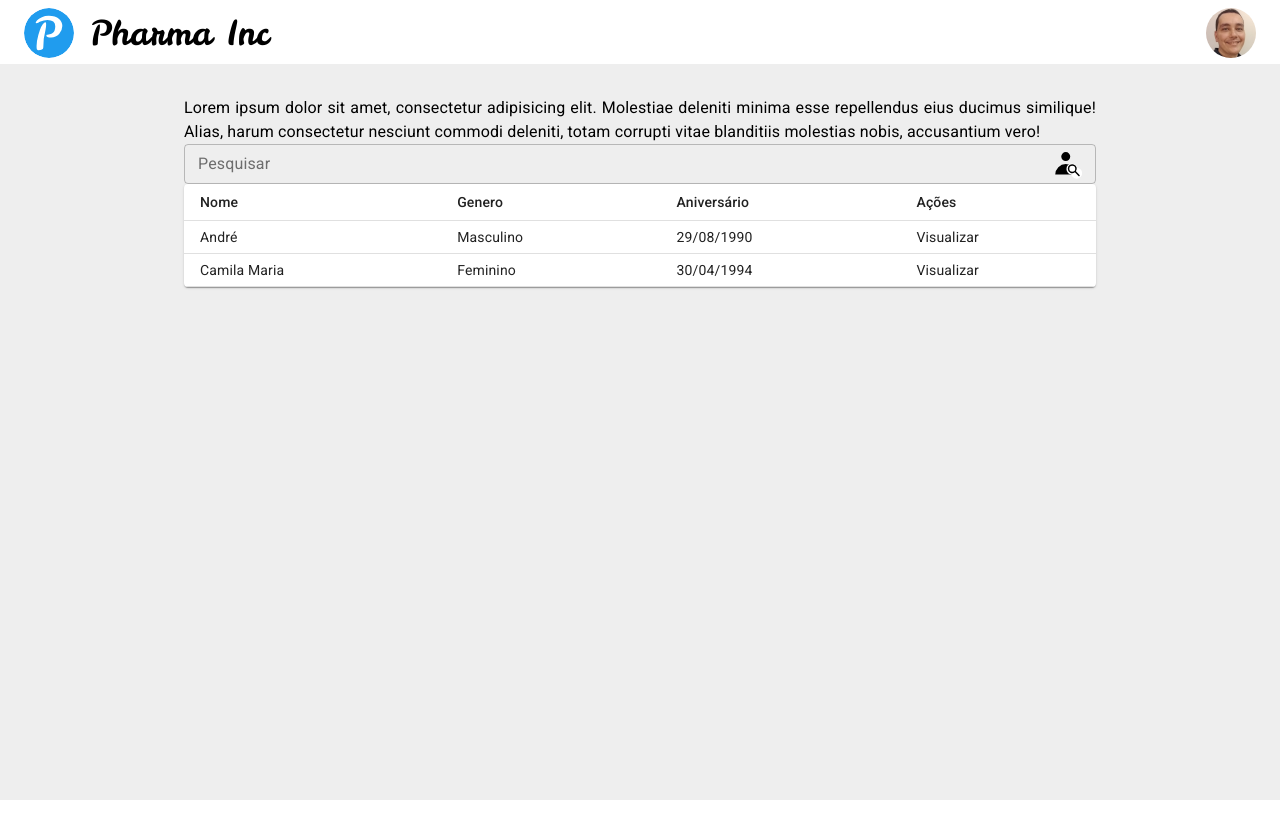
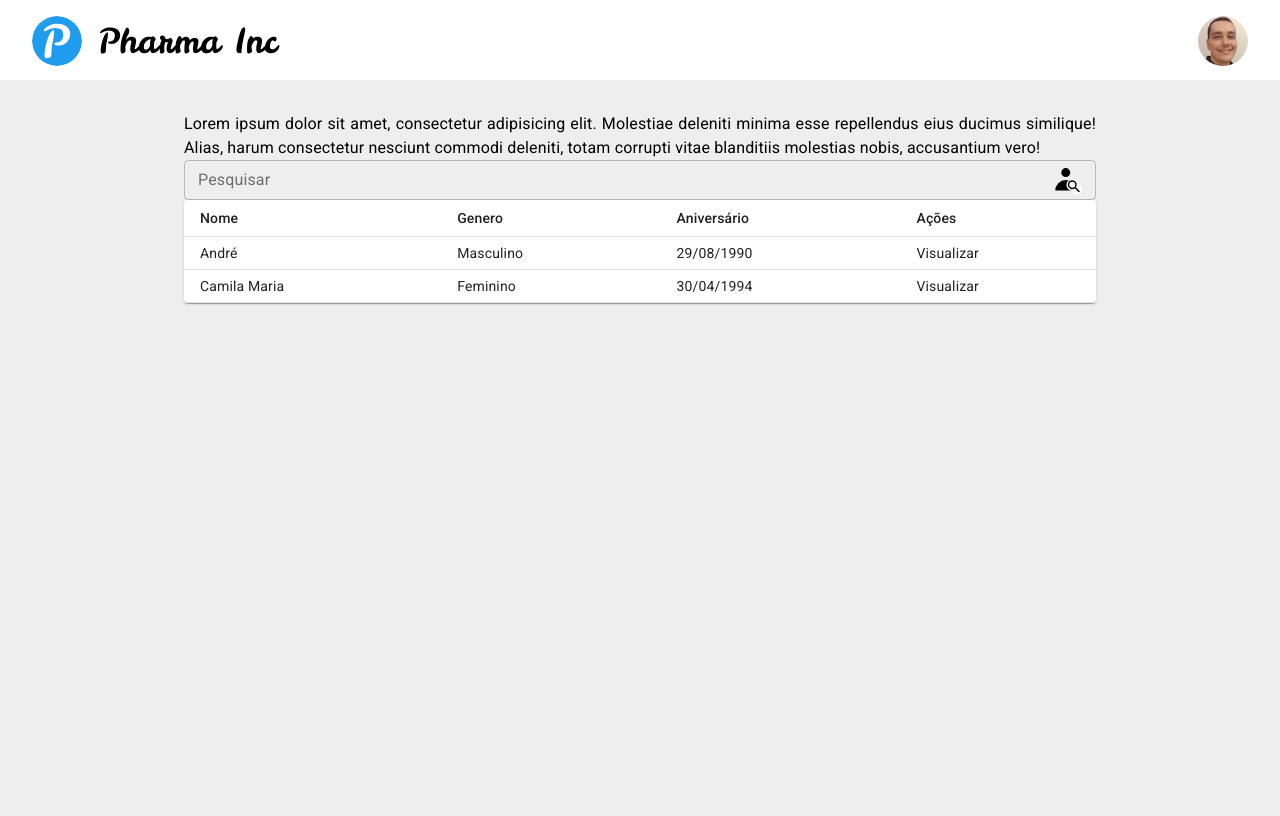
Before and after one commit to MunrraMT/front-end-challenge-2021, a React (Create React App) app: page / in a window 1280 px wide. Built offline with nearby package versions, Linux system fonts and the light colour scheme.

Commit message:
Fix Hight

```diff
--- a/src/components/Header/index.jsx
+++ b/src/components/Header/index.jsx
@@ -15,7 +15,7 @@ const Header = () => {
   const classes = useStyles();
 
   return (
-    <Box height="3rem" paddingX="1.5rem" paddingY="0.5rem" component="header">
+    <Box height="3rem" paddingX="2rem" paddingY="1rem" component="header">
       <Grid container alignItems="center" justifyContent="center">
         <ImageSmall src="./logo.svg" alt="Logo da Empresa" />
         <Title className={classes.title} text="Pharma Inc" />
```
